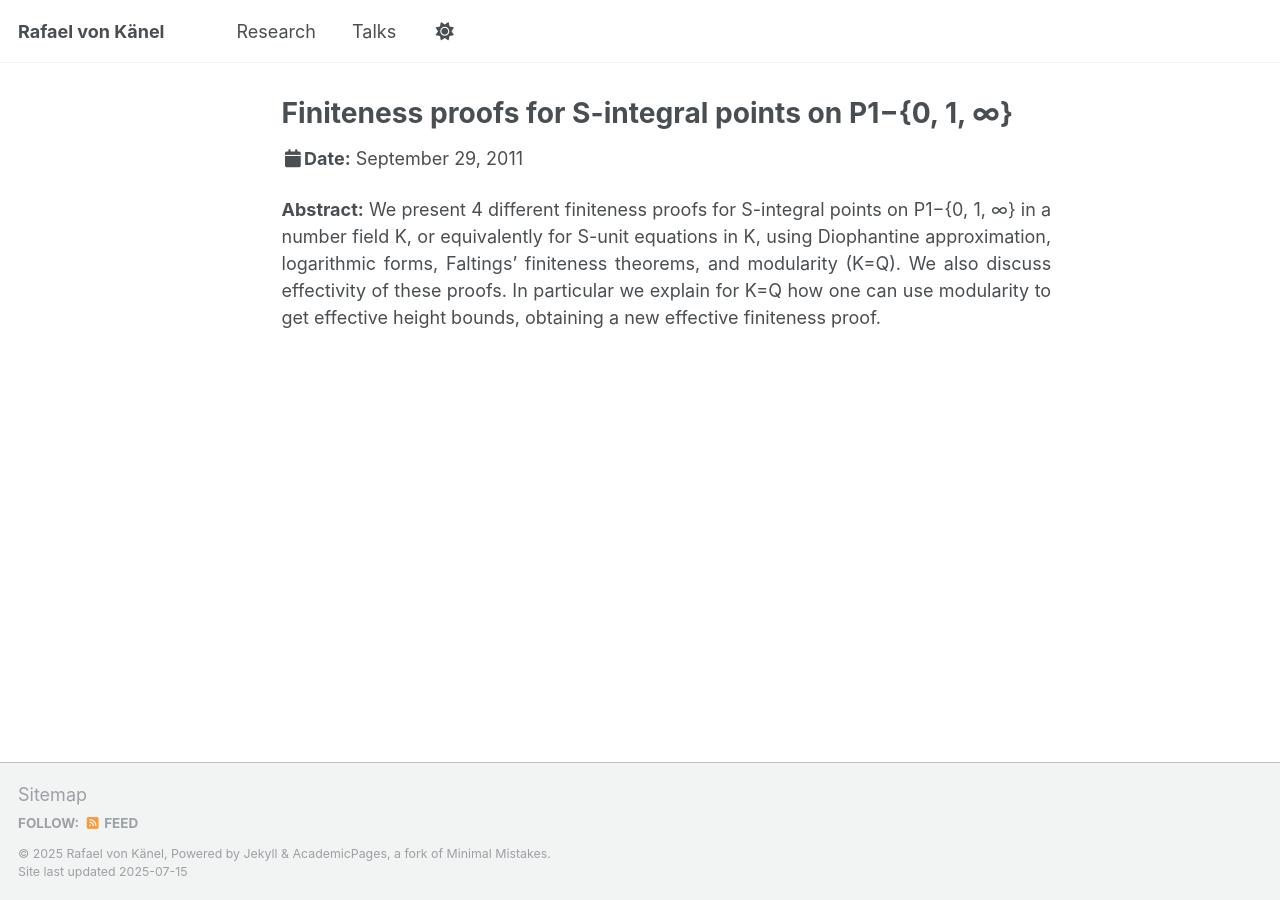
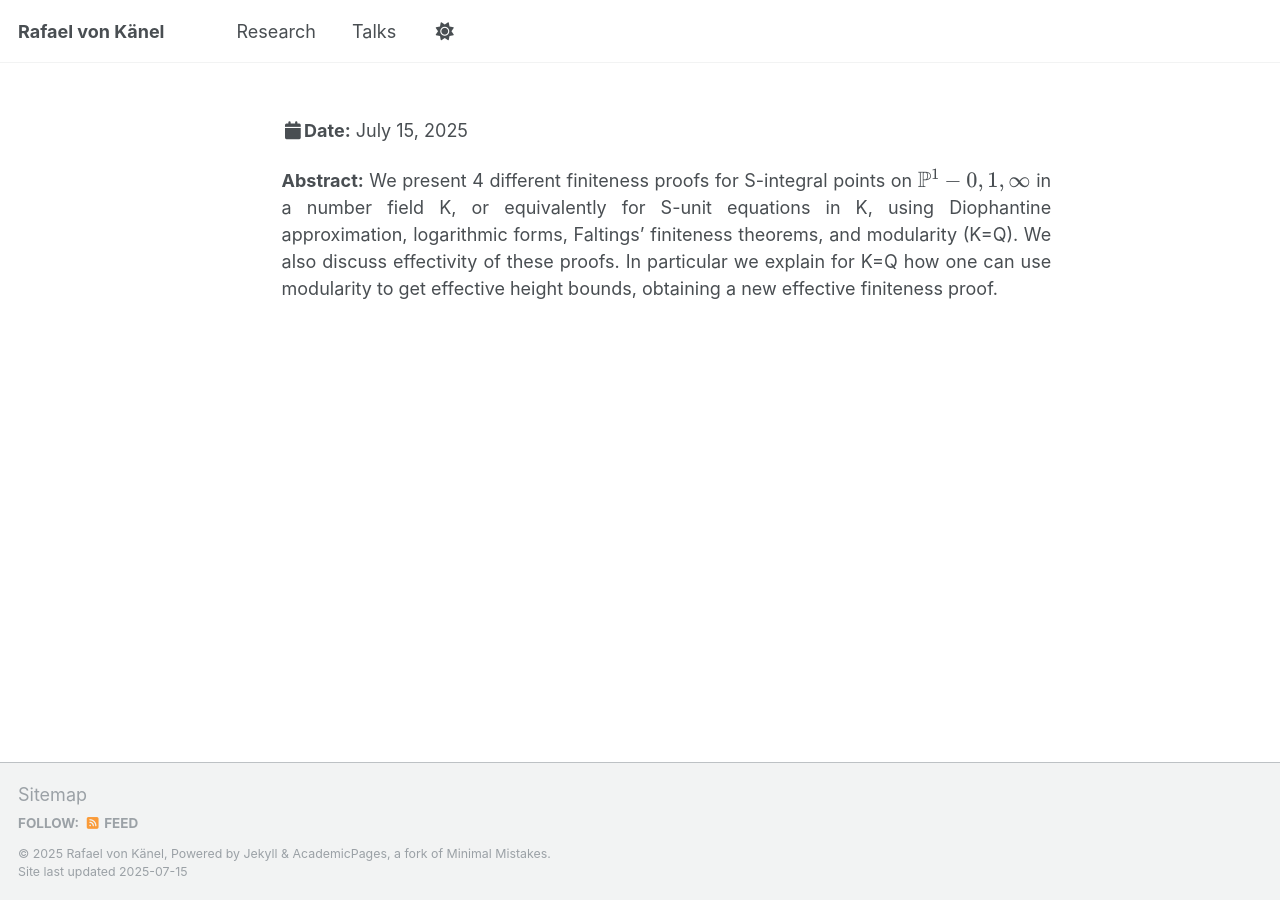
Before and after one commit to rafaelvonkanel/rafaelvonkanel.github.io, a Jekyll site: the page built from _talks/2011-09-29-talk.md, in a window 1280 px wide. Built offline with Jekyll 4.4.1, drawn with Linux system fonts in a browser that asks for light colours; a script that is not in the unit is left out.

Commit message:
Update 2011-09-29-talk.md

```diff
--- a/_talks/2011-09-29-talk.md
+++ b/_talks/2011-09-29-talk.md
@@ -1,9 +1,8 @@
 ---
-title: "Finiteness proofs for S-integral points on P1−{0, 1, ∞}"
+title: "Finiteness proofs for S-integral points on \\(\mathbb{P}^1−\{0, 1, \infty\}\\)"
 date: Sept 29, 2011
 nav_exclude: true
 author_profile: false
 ---
 <div style="text-align: justify !important; text-justify: inter-word;" markdown="1">
-**Abstract:** We present 4 different finiteness proofs for S-integral points on P1−{0, 1, ∞} in a number field K, or equivalently for S-unit equations in K, using Diophantine approximation, logarithmic forms, Faltings' finiteness theorems, and modularity (K=Q). We also discuss effectivity of these proofs. In particular we explain for K=Q how one can use
- modularity to get effective height bounds, obtaining a new effective finiteness proof.
+**Abstract:** We present 4 different finiteness proofs for S-integral points on \\(\mathbb{P}^1−\{0, 1, \infty\}\\) in a number field K, or equivalently for S-unit equations in K, using Diophantine approximation, logarithmic forms, Faltings' finiteness theorems, and modularity (K=Q). We also discuss effectivity of these proofs. In particular we explain for K=Q how one can use modularity to get effective height bounds, obtaining a new effective finiteness proof.
```
